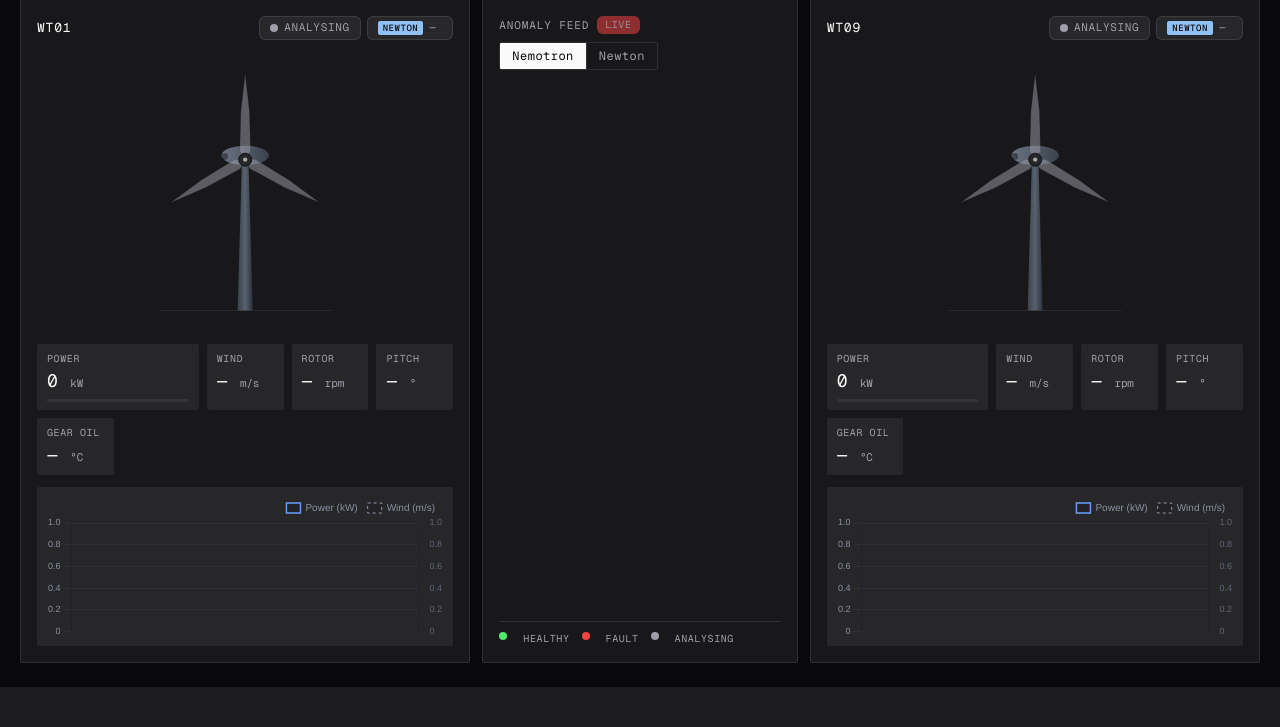
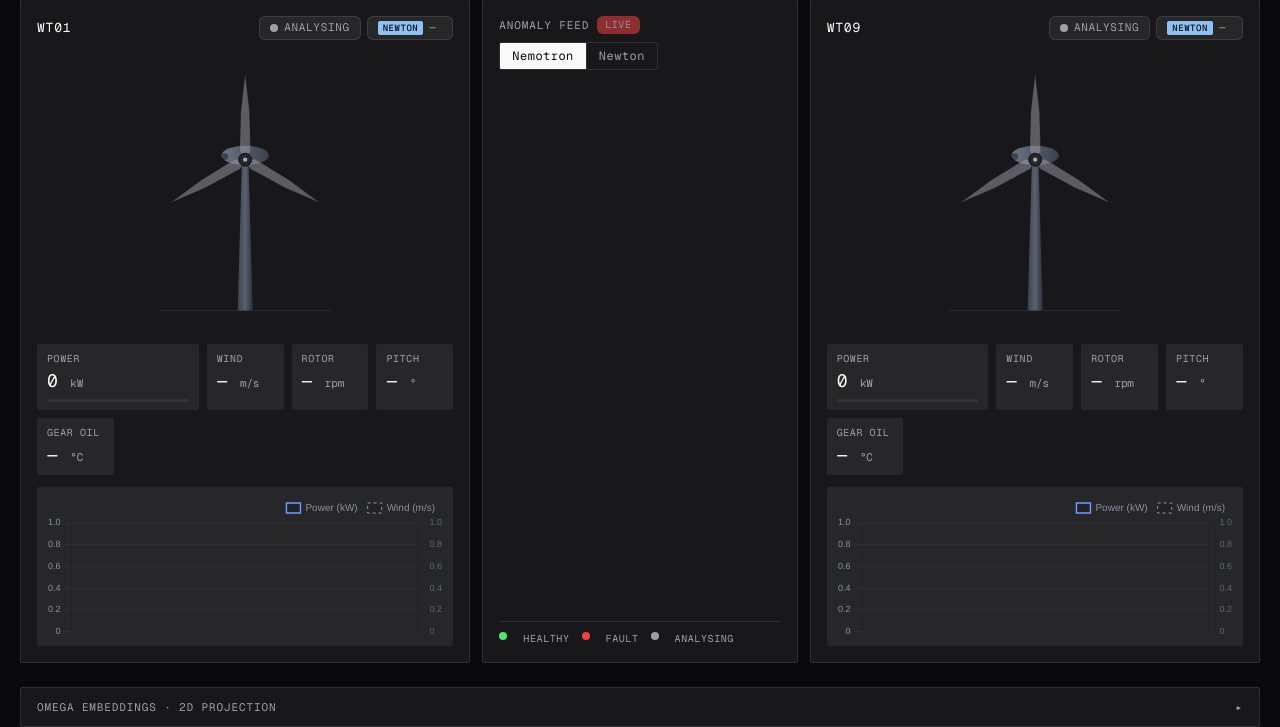
Before and after one commit to archetypeai/archetypeai-wind-turbine-demo-nemotron, a Flask app: page / in a window 1280 px wide. Shown: the part 124-851 px from the top of the page. Before the commit the page ends 811 px from the top, so only its background shows below. Run offline with Flask 3, Linux system fonts and the light colour scheme.

Commit message:
Add an Omega embedding panel: PCA-2 of the KNN library with live trails
Same idea as the SWaT demo's panel. A collapsible section under the grid
shows one scatter per turbine: the n-shot library KNN votes against
(green healthy, red fault) and the turbine's live windows as a trail,
each coloured by its verdict, the latest one ringed.

projections.py fits PCA-2 once on the library vectors (numpy SVD, ~30 ms)
and computes leave-one-out KNN accuracy in the full 3,072-d space (100%
at k=5). Each newton_prediction now carries the window's coords through
the same axes, and GET /api/projections serves the library points.
Charts use the Chart.js already on the page.

PCA only, no UMAP toggle: with 26 library points UMAP's layout says
little, and it would pull in umap-learn and numba.

Co-Authored-By: Claude Opus 5.5 <noreply@anthropic.com>

```diff
--- a/app.py
+++ b/app.py
@@ -9,6 +9,7 @@ the browser reads, paced onto the replay timeline.
 Endpoints:
     GET /                       UI
     GET /api/scada/<wt_id>      Downsampled rows for initial chart
+    GET /api/projections        PCA-2 of the KNN library + leave-one-out accuracy (embedding panel)
     GET /api/replay?tps=N       SSE: meta, tick, newton_status, newton_prediction, anomaly, complete
     POST /api/brief             Fault brief for one window: {turbine, window_start, window_end,
                                 votes, model: "nemotron" | "newton"}
@@ -94,6 +95,18 @@ def _anomaly_from(pred: dict, committed: dict[str, str | None]) -> dict | None:
         "window_start": pred.get("window_start"), "window_end": pred.get("window_end"),
         "votes": votes,
     }
+
+
+@app.route("/api/projections")
+def projections():
+    """Library coords for the embedding panel. Live coords ride on newton_prediction events."""
+    try:
+        proj = nc.library_projection()
+    except Exception as exc:  # noqa: BLE001
+        logger.warning("projection failed: %s", exc)
+        return jsonify({"error": str(exc)}), 500
+    return jsonify({"library": proj.library, "explained": proj.explained,
+                    "loo_accuracy": proj.loo_accuracy, "k": nc.KNN_K})
 
 
 @app.route("/api/brief", methods=["POST"])
--- a/newton_client.py
+++ b/newton_client.py
@@ -36,6 +36,7 @@ from typing import Generator
 import pandas as pd
 from archetypeai.api_client import ArchetypeAI
 
+import projections
 from data_loader import discover_turbines, load_turbine_window
 
 logger = logging.getLogger(__name__)
@@ -441,6 +442,19 @@ def _build_library() -> list[tuple[list[float], str]]:
         return library
 
 
+_projection_lock = threading.Lock()
+_projection_cache: projections.Projection | None = None
+
+
+def library_projection() -> projections.Projection:
+    """PCA-2 of the KNN library (fit once) — live windows are projected through it."""
+    global _projection_cache
+    with _projection_lock:
+        if _projection_cache is None:
+            _projection_cache = projections.fit(_build_library(), KNN_K)
+        return _projection_cache
+
+
 class BackgroundClassifier:
     """Classify the demo turbines' windows via Direct Query + KNN in a thread.
 
@@ -482,6 +496,7 @@ class BackgroundClassifier:
             self._q.put({"kind": "newton_status", "turbine": wt, "stage": "starting"})
         try:
             library = _build_library()
+            projection = library_projection()
         except Exception as exc:  # noqa: BLE001
             logger.exception("Library build failed")
             for wt in self.turbines:
@@ -532,6 +547,7 @@ class BackgroundClassifier:
                     "window_end": pd.to_datetime(win_end, unit="s").strftime("%Y-%m-%d %H:%M"),
                     "class": label,
                     "votes": votes,
+                    "coords": projection.project(vec),
                     "model": OMEGA_MODEL,
                 })
         # Final done for any turbine whose last window == max_windows-1.
--- a/requirements.txt
+++ b/requirements.txt
@@ -1,4 +1,5 @@
 flask>=3.0
 pandas>=2.0
+numpy>=1.26
 python-dotenv>=1.0
 archetypeai>=0.2
--- a/static/app.js
+++ b/static/app.js
@@ -154,6 +154,7 @@ function connect(tps) {
         v.querySelector(".nv-class").textContent = "—";
         v.querySelector(".nv-votes").textContent = "";
     }
+    resetEmbedTrails();
     sse = new EventSource(`/api/replay?tps=${tps}`);
     sse.onmessage = (e) => {
         try { handle(JSON.parse(e.data)); } catch (err) { console.warn("parse", err, e.data); }
@@ -374,6 +375,7 @@ document.querySelectorAll("#brief-model button").forEach((b) => {
 const STRONG_MARGIN = 3;
 
 function applyNewtonPrediction(ev) {
+    pushEmbedPoint(ev);
     const p = panels[ev.turbine];
     if (!p) return;
     p.newtonCount += 1;
@@ -423,6 +425,111 @@ function escapeHtml(s) {
     return String(s).replace(/[&<>"]/g, (c) => ({ "&": "&amp;", "<": "&lt;", ">": "&gt;", '"': "&quot;" }[c]));
 }
 
+// ---------- Omega embedding panel (PCA-2 of the KNN library + live trail) ----------
+
+const EMBED_COLORS = {
+    healthy: "oklch(0.822 0.208 146.907 / 0.9)",
+    fault: "oklch(0.641 0.214 25.595 / 0.9)",
+    trail: "rgba(160, 160, 160, 0.45)",
+    ring: "rgba(255, 255, 255, 0.85)",
+};
+const embedCharts = {};
+
+function makeEmbedChart(canvas) {
+    const libPoint = (label) => ({
+        label: `${label} (library)`,
+        data: [],
+        pointRadius: 5,
+        pointBackgroundColor: EMBED_COLORS[label],
+        pointBorderColor: "rgba(255, 255, 255, 0.4)",
+        pointBorderWidth: 1,
+    });
+    return new Chart(canvas, {
+        type: "scatter",
+        data: {
+            datasets: [
+                libPoint("healthy"),
+                libPoint("fault"),
+                {
+                    label: "live windows",
+                    data: [],
+                    showLine: true,
+                    borderColor: EMBED_COLORS.trail,
+                    borderWidth: 1,
+                    pointRadius: (c) => (c.dataIndex === c.dataset.data.length - 1 ? 8 : 3),
+                    pointBorderWidth: (c) => (c.dataIndex === c.dataset.data.length - 1 ? 2 : 0),
+                    pointBorderColor: EMBED_COLORS.ring,
+                    pointBackgroundColor: (c) => EMBED_COLORS[c.raw?.label] || EMBED_COLORS.trail,
+                },
+            ],
+        },
+        options: {
+            animation: false,
+            responsive: true,
+            maintainAspectRatio: false,
+            plugins: {
+                legend: { display: false },
+                tooltip: {
+                    callbacks: {
+                        label: (c) => c.raw.window
+                            ? `${c.raw.window} · ${c.raw.label}`
+                            : `library · ${c.raw.label}`,
+                    },
+                },
+            },
+            scales: {
+                x: { ticks: { display: false }, grid: { color: "rgba(255,255,255,0.04)" }, border: { display: false } },
+                y: { ticks: { display: false }, grid: { color: "rgba(255,255,255,0.04)" }, border: { display: false } },
+            },
+        },
+    });
+}
+
+document.querySelectorAll(".embed-plot canvas").forEach((c) => {
+    embedCharts[c.dataset.wt] = makeEmbedChart(c);
+});
+
+function pushEmbedPoint(ev) {
+    const chart = embedCharts[ev.turbine];
+    if (!chart || !ev.coords) return;
+    const [x, y] = ev.coords;
+    chart.data.datasets[2].data.push({ x, y, label: ev.class, window: ev.window_start?.slice(5, 16) });
+    chart.update("none");
+}
+
+function resetEmbedTrails() {
+    for (const chart of Object.values(embedCharts)) {
+        chart.data.datasets[2].data = [];
+        chart.update("none");
+    }
+}
+
+async function loadEmbedLibrary() {
+    try {
+        const res = await fetch("/api/projections");
+        const data = await res.json();
+        if (!res.ok) throw new Error(data.error || `HTTP ${res.status}`);
+        for (const chart of Object.values(embedCharts)) {
+            for (const [i, label] of ["healthy", "fault"].entries()) {
+                chart.data.datasets[i].data = data.library.filter((p) => p.label === label);
+            }
+            chart.update("none");
+        }
+    } catch (err) {
+        console.warn("projections failed", err);
+    }
+}
+
+document.getElementById("embed-toggle").addEventListener("click", (e) => {
+    const btn = e.currentTarget;
+    const open = btn.getAttribute("aria-expanded") !== "true";
+    btn.setAttribute("aria-expanded", String(open));
+    document.getElementById("embed-body").hidden = !open;
+});
+
+loadEmbedLibrary();
+
+
 // ---------- start / stop ----------
 document.getElementById("play-toggle").addEventListener("click", () => {
     if (sse) stop();
--- a/static/style.css
+++ b/static/style.css
@@ -569,6 +569,58 @@ body {
     to   { transform: translateY(0); opacity: 1; }
 }
 
+/* ---------- Omega embedding panel (collapsible, under the grid) ---------- */
+.embed {
+    margin: 0 20px 24px;
+    background: var(--card);
+    border: 1px solid var(--border);
+    border-radius: var(--radius);
+}
+.embed-toggle {
+    width: 100%;
+    display: flex;
+    align-items: center;
+    gap: 12px;
+    padding: 12px 16px;
+    background: none;
+    border: 0;
+    color: var(--fg-muted);
+    font-family: var(--font-mono);
+    font-size: 11px;
+    letter-spacing: 0.08em;
+    text-transform: uppercase;
+    cursor: pointer;
+    text-align: left;
+}
+.embed-toggle:hover { color: var(--fg); }
+.embed-toggle:focus-visible { outline: 2px solid var(--info); outline-offset: -2px; }
+.embed-toggle .chev { margin-left: auto; transition: transform 150ms ease; }
+.embed-toggle[aria-expanded="true"] .chev { transform: rotate(90deg); }
+.embed-body { padding: 0 16px 16px; }
+.embed-grid {
+    display: grid;
+    grid-template-columns: 1fr 1fr;
+    gap: 12px;
+}
+@media (max-width: 900px) {
+    .embed-grid { grid-template-columns: 1fr; }
+}
+.embed-plot {
+    margin: 0;
+    background: var(--muted);
+    border-radius: var(--radius);
+    padding: 10px 12px;
+}
+.embed-plot figcaption {
+    font-family: var(--font-mono);
+    font-size: 10px;
+    letter-spacing: 0.06em;
+    text-transform: uppercase;
+    color: var(--fg-muted);
+    margin-bottom: 6px;
+}
+.embed-canvas { position: relative; height: 280px; }
+
 /* ---------- legend ---------- */
 .legend {
     display: flex;
--- a/templates/index.html
+++ b/templates/index.html
@@ -63,6 +63,19 @@
         </article>
     </main>
 
+    <section class="embed" aria-label="Omega embedding visualization">
+        <button type="button" class="embed-toggle" id="embed-toggle" aria-expanded="false" aria-controls="embed-body">
+            <span>Omega embeddings · 2D projection</span>
+            <span class="chev" aria-hidden="true">▸</span>
+        </button>
+        <div class="embed-body" id="embed-body" hidden>
+            <div class="embed-grid">
+                <figure class="embed-plot"><figcaption>WT{{ wt_a }}</figcaption><div class="embed-canvas"><canvas data-wt="{{ wt_a }}"></canvas></div></figure>
+                <figure class="embed-plot"><figcaption>WT{{ wt_b }}</figcaption><div class="embed-canvas"><canvas data-wt="{{ wt_b }}"></canvas></div></figure>
+            </div>
+        </div>
+    </section>
+
     <script src="https://cdn.jsdelivr.net/npm/chart.js@4.4.4/dist/chart.umd.min.js"></script>
     <script src="{{ url_for('static', filename='app.js') }}"></script>
 </body>
```
Also changed, not shown: projections.py (added, +59 -0 lines), README.md, images/wind-turbine-embedding-panel.png (added).
